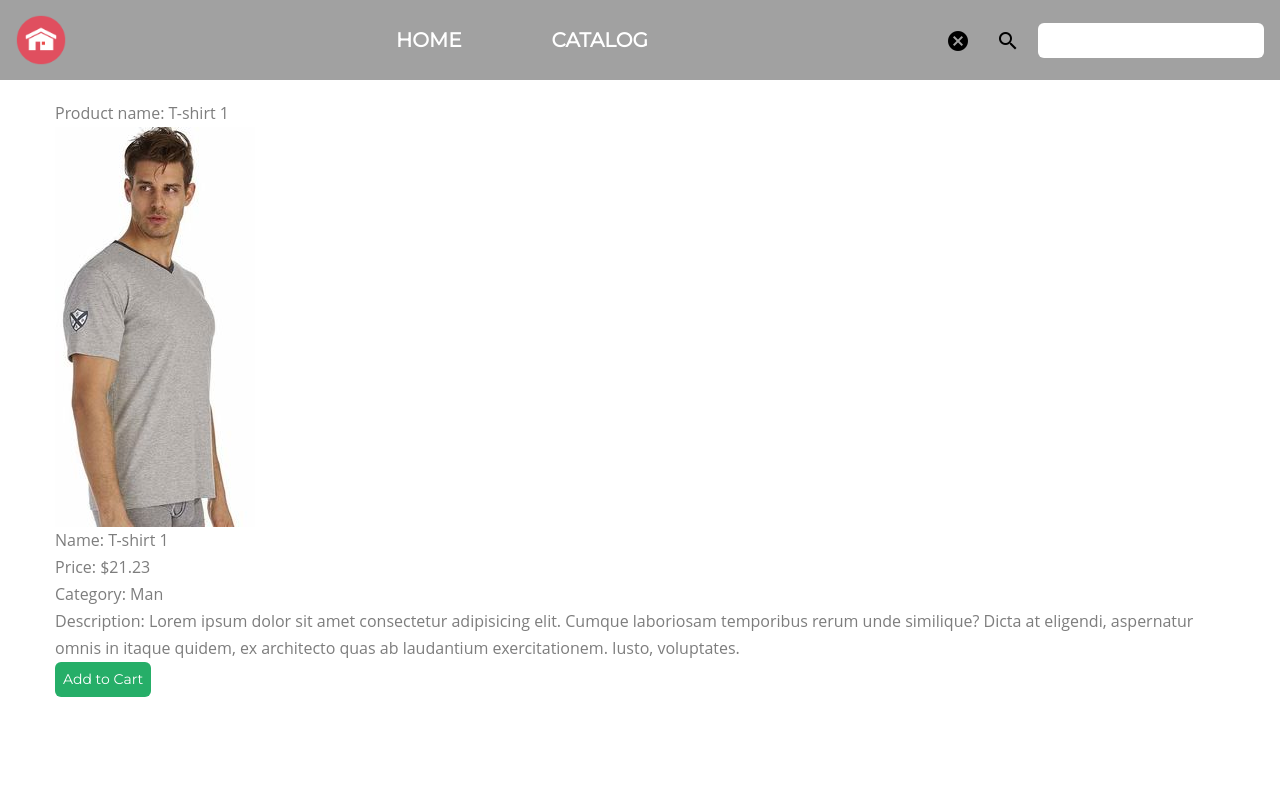
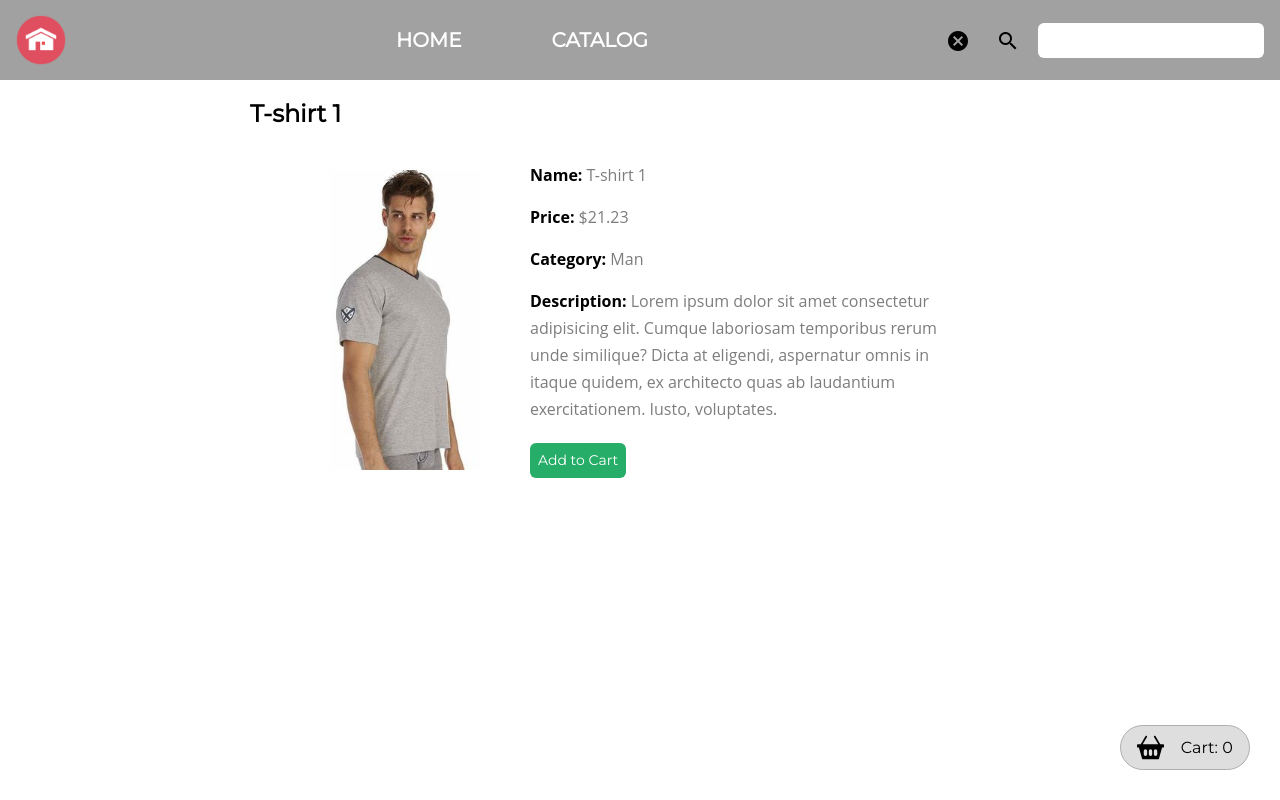
Before and after one commit to User-960/Online-shop, a Vue app: page /catalog in a window 1280 px wide. Both pictures are taken after a click on the picture 493 px from the left and 332 px from the top of the page. Built offline with nearby package versions, Linux system fonts and the light colour scheme; data requests are answered from the project's data file.

Commit message:
feat: add logics to show notification and cart for component product-page

```diff
--- a/src/components/catalog/v-catalog-item.vue
+++ b/src/components/catalog/v-catalog-item.vue
@@ -115,6 +115,7 @@
   border-radius: $border-radius;
   &__image {
     width: 100px;
+    cursor: pointer;
   }
   &__name {
     margin-top: 10px;
--- a/src/components/catalog/v-product-page.vue
+++ b/src/components/catalog/v-product-page.vue
@@ -1,7 +1,25 @@
 <template>
   <div class="v-product-page">
+    <v-notification
+      :messages="messages"
+      :timeout="3000"
+    />
+
+    <router-link :to="{ name: 'cart' }">
+      <div class="v-catalog__link_to_cart">
+        <img
+          class="v-catalog__link_to_cart_img"
+          :src="require('../../static/images/cart-icon.svg')"
+          alt="cart"
+        />
+        Cart: {{ CART.length }}
+      </div>
+    </router-link>
+
+    <h3 class="v-product-page__title">
+      {{ product.name }}
+    </h3>
     <div class="v-product-page__inner">
-      <p>Product name: {{ product.name }}</p>
       <img
         v-if="product.image"
         class="v-product-page__image"
@@ -14,14 +32,15 @@
         <p class="v-product-page__info-price"><span>Price: </span>{{ toFix(product.price) }} </p>
         <p class="v-product-page__info-category"><span>Category: </span>{{ product.category }}</p>
         <p class="v-product-page__info-description"><span>Description: </span>{{ product.description }}</p>
+        <div class="v-product-page__btns">
+          <button
+            class="v-catalog-item__add_to_cart_btn btn"
+            @click="addToCart"
+          >
+            Add to Cart
+          </button>
+        </div>
       </div>
-
-      <button
-        class="v-catalog-item__add_to_cart_btn btn"
-        @click="addToCart"
-      >
-        Add to Cart
-      </button>
     </div>
   </div>
 </template>
@@ -30,18 +49,22 @@
   import { defineComponent } from 'vue';
   import { mapGetters, mapActions } from 'vuex';
   import Product from '../../models/ProductModel';
+  import vNotification from '../notifications/v-notification.vue';
   // import toFixPrice from '../../filters/toFix';
 
   export default defineComponent({
     name: 'v-product-page',
+    components: {
+      vNotification
+    },
     props: {},
-    // emits: ['addToCart'],
     data: () => ({
-
+      messages: []
     }),
     computed: {
       ...mapGetters([
-        'PRODUCTS'
+        'PRODUCTS',
+        'CART'
       ]),
       product() {
         let result: Product;
@@ -63,7 +86,13 @@
         'ADD_TO_CART'
       ]),
       addToCart(): void {
-        this.ADD_TO_CART(this.product);
+        this.ADD_TO_CART(this.product)
+          .then(() => {
+            let timeStamp = Date.now().toLocaleString();
+            this.messages.unshift(
+              { name: 'Product added to cart', icon: 'check_circle', id: timeStamp }
+            );
+          });
       },
       toFix(value: number) {
         value.toFixed(2);
@@ -74,5 +103,50 @@
 </script>
 
 <style lang="scss">
+@import '../../static/style/vars';
 
+.v-product-page {
+  margin: 0 auto;
+  &__inner {
+    display: flex;
+    justify-content: space-between;
+    align-items: center;
+    padding: 20px 80px;
+    margin-top: 15px;
+  }
+  &__image {
+    width: 150px;
+  }
+  &__info {
+    display: flex;
+    flex-direction: column;
+    margin-left: 50px;
+  }
+  &__title {
+    color: $color-black;
+    font-family: 'Montserrat';
+    font-weight: bold;
+    font-size: 24px;
+  }
+  &__btns {
+    margin-top: 5px;
+  }
+  &__info-name,
+  &__info-price,
+  &__info-category,
+  &__info-description {
+    margin-bottom: 15px;
+  }
+  &__info-name span,
+  &__info-price span,
+  &__info-category span,
+  &__info-description span {
+    font-size: 16px;
+    color: $color-black;
+    font-weight: 700;
+  }
+  &__info-description {
+    max-width: 420px;
+  }
+}
 </style>
```
